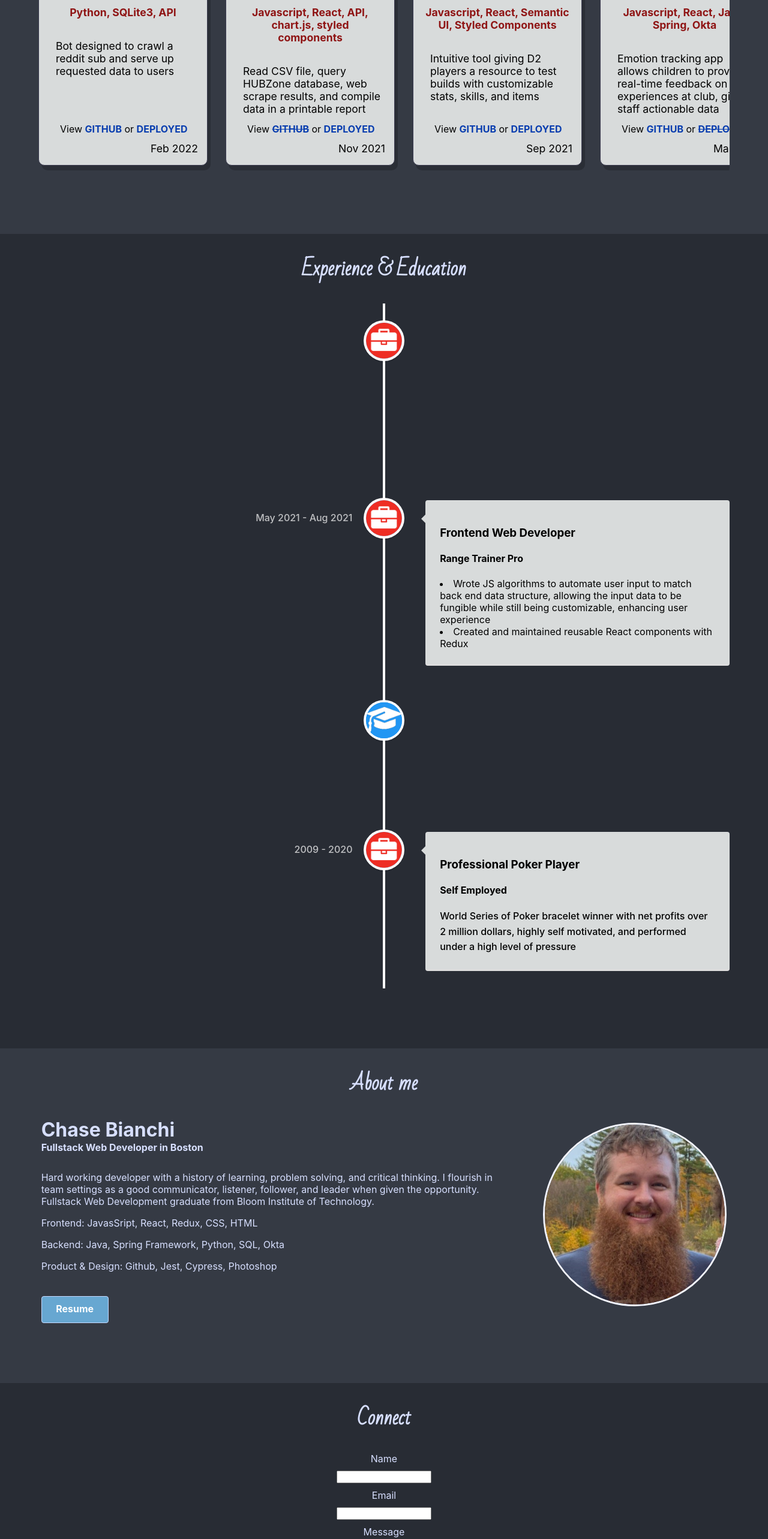
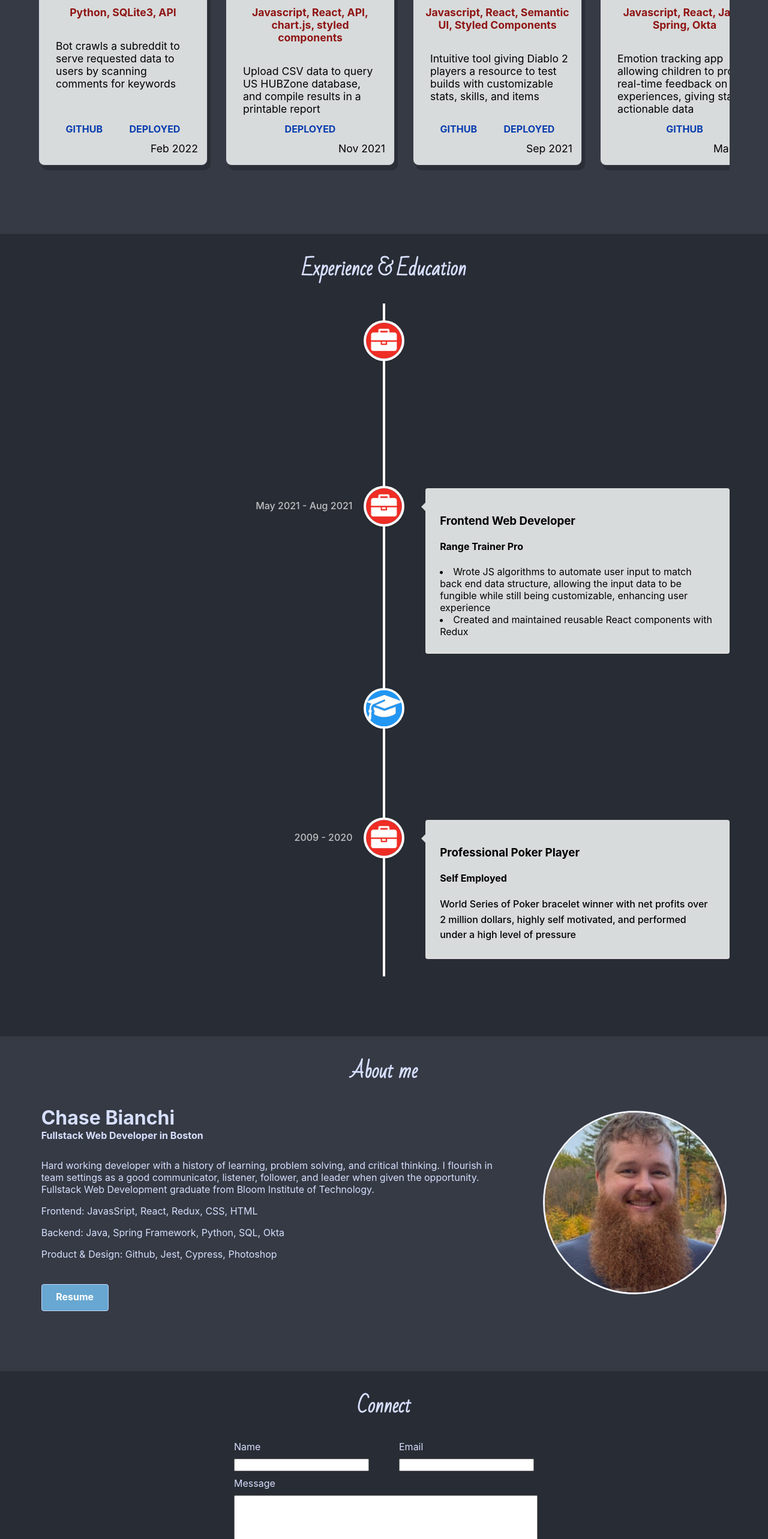
Before and after one commit to ChaseBianchi/portfolio2022, a React (Create React App) app: page / in a window 1280 px wide. Shown: the part 1226-3792 px from the top of the page at 60% size. Built offline with nearby package versions, Linux system fonts and the light colour scheme.

Commit message:
Connect.js flexbox fixes
Alignment and layout change

```diff
--- a/src/App.scss
+++ b/src/App.scss
@@ -213,9 +213,11 @@ h1 {
 .tileLinks{
   position: absolute;
   bottom: 35px;
+  left: 0;
   width: 100%;
-  text-align: left;
-  left: 35px;
+  display: flex;
+  justify-content: space-evenly;
+  // border: 1px solid red;
 }
 span.tileLinks *{
   color: rgb(8, 61, 175);
@@ -349,23 +351,46 @@ span.tileLinks *{
   flex-flow: column nowrap;
   align-items: center;
   justify-content: center;
-  width: 100%;
+  width: 90%;
+  max-width: 500px;
+  // border: 1px solid red;
 }
 .connectForm input{
-  width: 50%;
-  max-width: 150px;
   margin-bottom: 10px;
 }
 .connectForm label{
   margin-bottom: 10px;
 }
 .connectForm textarea{
-  width: 80%;
-  max-width: 400px;
+  width: 100%;
+  // max-width: 400px;
   min-height: 80px;
+}
+.nameEmail{
+  display: flex;
+  flex-flow: row wrap;
+  width: 100%;
+  // border: 1px solid green;
+  justify-content: space-between;
+  // align-items: space-between;
+}
+.email, .name, .message{
+  width: 45%;
+  display: flex;
+  flex-flow: column nowrap;
+  // border: 1px solid ;
+}
+.message{
+  width: 100%;
+}
+.submit{
+  width: 100%;
+  display: flex;
+  justify-content: center;
 }
 .submitBtn{
   margin: 15px;
+  width: 120px;
 }
 .messageNotification{
   height: 30px;
--- a/src/Components/Connect.js
+++ b/src/Components/Connect.js
@@ -26,13 +26,23 @@ function Connect() {
     <div id='connect' className="comp-wrapper">
       <h2>Connect</h2>
       <form className='connectForm' ref={form} onSubmit={sendEmail}>
+        <div className="nameEmail">
+          <div className="name">
             <label>Name</label>
             <input type="text" name="name" />
+          </div>
+          <div className="email">
             <label>Email</label>
             <input type="email" name="email" />
+          </div>
+        </div>
+        <div className="message">
           <label>Message</label>
           <textarea name="message" />
+        </div>
+        <div className="submit">
           <input className='submitBtn' type="submit" value="Send" />
+        </div>
         <p className='messageNotification'>{message}</p>
       </form>
     </div>
--- a/src/Components/Experience.js
+++ b/src/Components/Experience.js
@@ -20,8 +20,8 @@ function Experience() {
           >
             <h3 className="timelineTitle">Fullstack Web Developer</h3>
             <h4 className="timelineSubtitle">Freelance</h4>
-            <li>End to end production, one man operation, problem solving, and getting it done</li>
-            <li>taking client needs from concept to deployment with clean code and attention to detail</li>
+            <li>End-to-end production, one-man operation</li>
+            <li>Taking client needs from concept to deployment with clean code and attention to detail</li>
           </VerticalTimelineElement>
           <VerticalTimelineElement
           date='May 2021 - Aug 2021'
--- a/src/Components/Landing.js
+++ b/src/Components/Landing.js
@@ -36,7 +36,6 @@ function Landing() {
       <div style={nameStyle} className="textwrapper">
           <Random
           text='Chase Bianchi'
-          //   paused={this.state.paused}
           iterations={1}
           effect="verticalFadeIn"
           effectChange={5}
@@ -52,7 +51,7 @@ function Landing() {
           effect='verticalFadeIn'
           effectChange={7}
           effectDirection="up"
-          effectDuration='2'
+          effectDuration='1'
           />
 
       </div>
--- a/src/Components/ProjectTile.js
+++ b/src/Components/ProjectTile.js
@@ -23,7 +23,7 @@ function ProjectTile(props) {
         <div className="projectBody">
           {tech ? <p className="tech">{tech}</p> : {}}
           {desc ? <p className="desc">{desc}</p> : {}}
-          <span className='tileLinks'>View {git ? <a target='_blank' href={git} className="git">GITHUB</a> : <span className='deadLink'>GITHUB</span>} or {deploy ? <a target='_blank' href={deploy} className="git">DEPLOYED</a> : <span className='deadLink'>DEPLOYED</span>}</span>
+          <span className='tileLinks'>{git ? <a target='_blank' href={git} className="git">GITHUB</a> : ''} {deploy ? <a target='_blank' href={deploy} className="git">DEPLOYED</a> : ''}</span>
 
         </div>
     </div>
--- a/src/Components/Projects.js
+++ b/src/Components/Projects.js
@@ -8,7 +8,7 @@ const projectArr = [
         date: 'Feb 2022',
         dev: 'backend',
         tech: 'Python, SQLite3, API',
-        desc: 'Bot designed to crawl a reddit sub and serve up requested data to users',
+        desc: 'Bot crawls a subreddit to serve requested data to users by scanning comments for keywords',
         video: '',
         image: 'diablobot2.png',
         git: 'https://github.com/ChaseBianchi/Reddit-Bot',
@@ -20,7 +20,7 @@ const projectArr = [
         date: 'Nov 2021',
         dev: 'fullstack',
         tech: 'Javascript, React, API, chart.js, styled components',
-        desc: 'Read CSV file, query HUBZone database, web scrape results, and compile data in a printable report',
+        desc: 'Upload CSV data to query US HUBZone database, and compile results in a printable report',
         video: '',
         image: 'hubzone.png',
         git: '',
@@ -32,7 +32,7 @@ const projectArr = [
         date: 'Sep 2021',
         dev: 'frontend',
         tech: 'Javascript, React, Semantic UI, Styled Components',
-        desc: 'Intuitive tool giving D2 players a resource to test builds with customizable stats, skills, and items',
+        desc: 'Intuitive tool giving Diablo 2 players a resource to test builds with customizable stats, skills, and items',
         video: '',
         image: 'd2armorybig.png',
         git: 'https://github.com/ChaseBianchi/Diablo2-Armory',
@@ -44,7 +44,7 @@ const projectArr = [
         date: 'Mar 2021',
         dev: 'fullstack',
         tech: 'Javascript, React, Java, Spring, Okta',
-        desc: 'Emotion tracking app allows children to provide real-time feedback on their experiences at club, giving staff actionable data',
+        desc: 'Emotion tracking app allowing children to provide real-time feedback on their experiences, giving staff actionable data',
         video: '',
         image: 'bgclublarge.png',
         git: 'https://github.com/Lambda-School-Labs/bg-emotion-tracker-fe-b',
```
Lines whose indentation alone changed are shown as unchanged.
